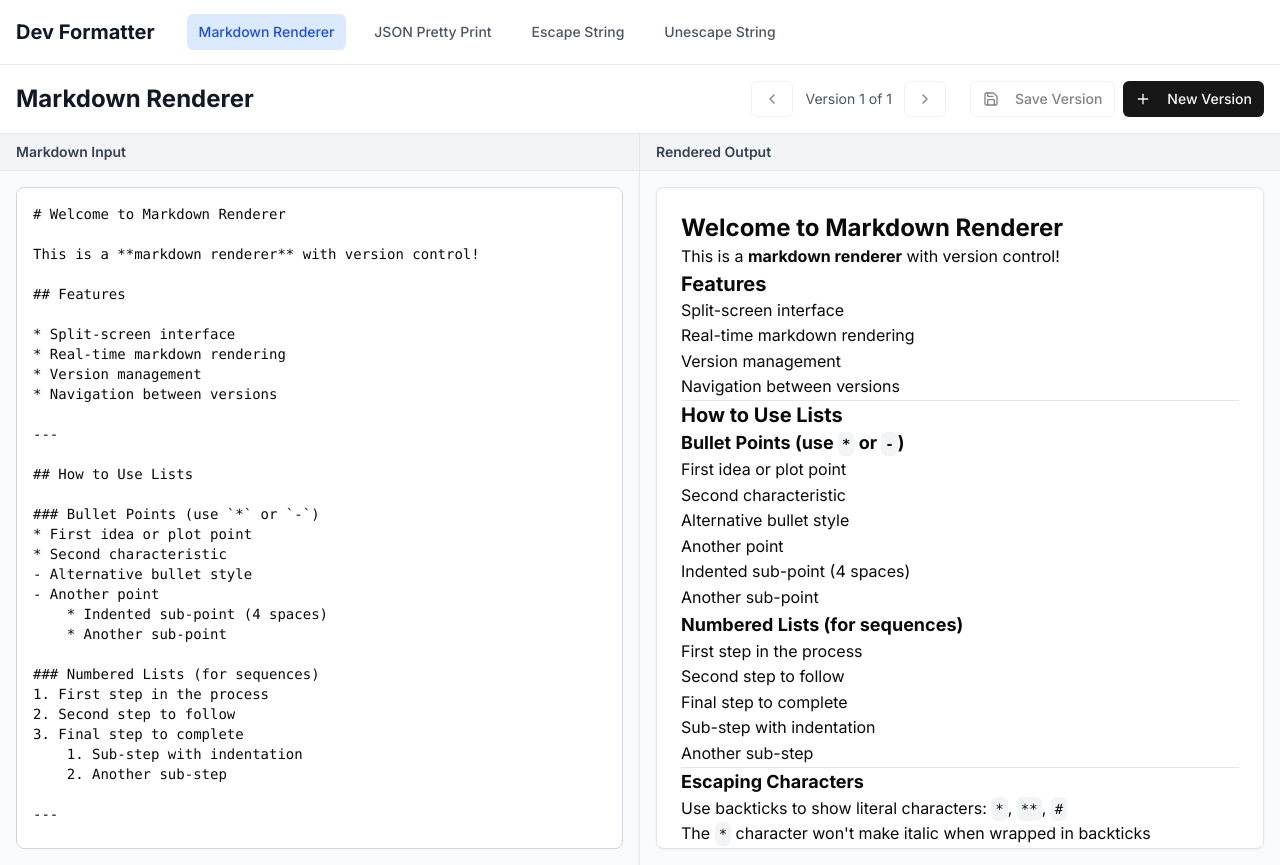
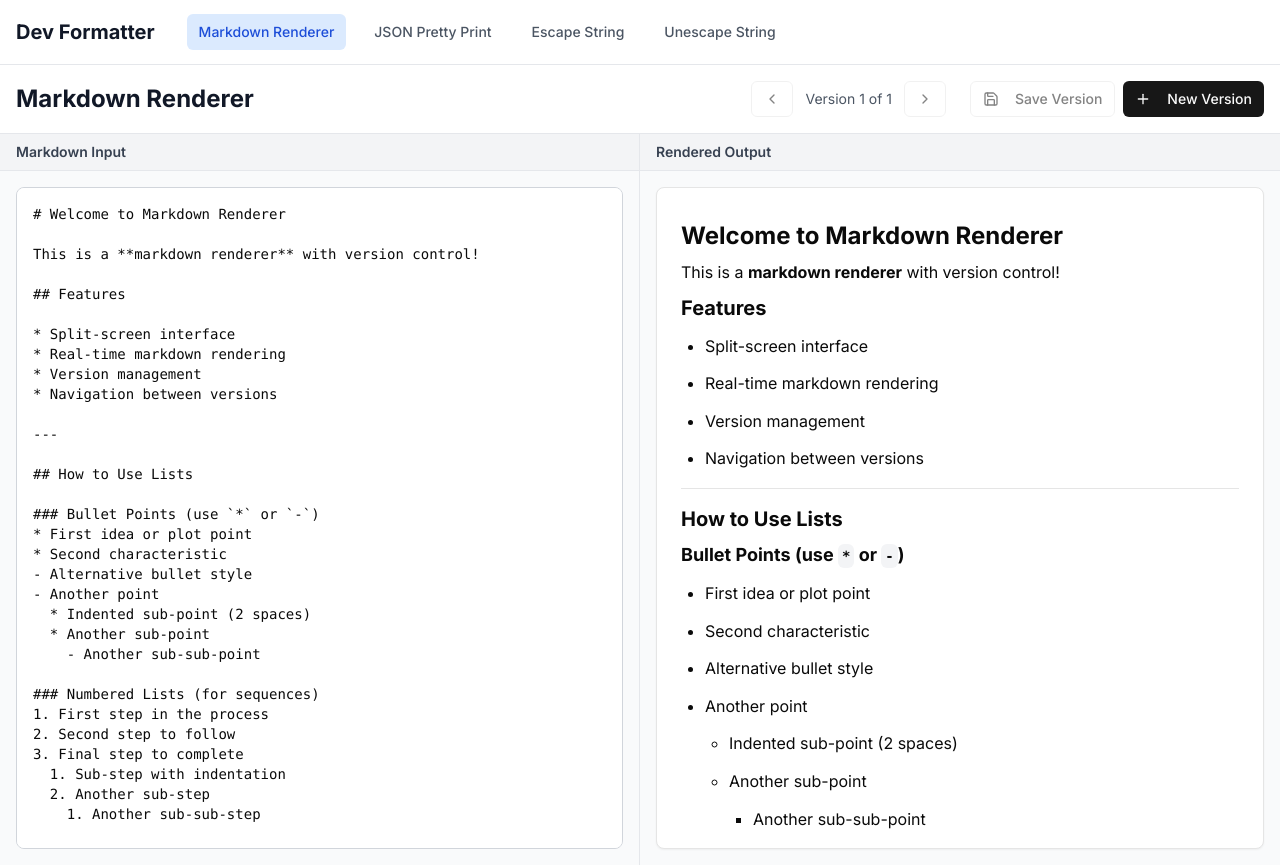
Before and after one commit to prinatarakha/dev-formatter, a Next.js app: page / in a window 1280 px wide. Built offline with nearby package versions, Linux system fonts and the light colour scheme.

Commit message:
fix: markdown formatting for lists and links and margins

```diff
--- a/markdown-renderer.tsx
+++ b/markdown-renderer.tsx
@@ -26,11 +26,11 @@ function parseMarkdown(markdown: string): string {
   })
 
   // Horizontal rules (---)
-  result = result.replace(/^---$/gm, "<hr>")
+  result = result.replace(/^---$/gm, "<hr class='my-4' />")
 
   // Headers
-  result = result.replace(/^### (.*$)/gim, "<h3 class='text-lg font-bold'>$1</h3>")
-  result = result.replace(/^## (.*$)/gim, "<h2 class='text-xl font-bold'>$1</h2>")
+  result = result.replace(/^### (.*$)/gim, "<h3 class='text-lg font-bold mt-1'>$1</h3>")
+  result = result.replace(/^## (.*$)/gim, "<h2 class='text-xl font-bold mt-2'>$1</h2>")
   result = result.replace(/^# (.*$)/gim, "<h1 class='text-2xl font-bold'>$1</h1>")
 
   // Bold and Italic (only if not protected by backticks)
@@ -38,12 +38,13 @@ function parseMarkdown(markdown: string): string {
   result = result.replace(/(?<!\*)\*([^*n]+)\*(?!\*)/g, "<em>$1</em>")
 
   // Links
-  result = result.replace(/\[([^\]]*)\]$$([^)]*)$$/g, '<a href="$2" target="_blank" rel="noopener noreferrer">$1</a>')
+  result = result.replace(/\[([^\]]*)\]\(([^)]*)\)/g, "<a href='$2' target='_blank' rel='noopener noreferrer' class='text-blue-700 hover:text-blue-800 underline'>$1</a>")
 
   // Process lists line by line
   const lines = result.split("\n")
   const processedLines: string[] = []
-  const listStack: Array<{ type: "ul" | "ol"; level: number }> = []
+  const listStack: Array<{ type: "ul" | "ol"; level: number; startNumber?: number }> = []
+  let currentOlNumber = 1
 
   for (let i = 0; i < lines.length; i++) {
     const line = lines[i]
@@ -59,9 +60,9 @@ function parseMarkdown(markdown: string): string {
       continue
     }
 
-    // Count leading spaces for indentation (4 spaces = 1 level)
+    // Count leading spaces for indentation (2 spaces = 1 level)
     const leadingSpaces = line.match(/^(\s*)/)?.[1] || ""
-    const indentLevel = Math.floor(leadingSpaces.length / 4)
+    const indentLevel = Math.floor(leadingSpaces.length / 2)
     const trimmedLine = line.trim()
 
     // Check for numbered list
@@ -72,6 +73,15 @@ function parseMarkdown(markdown: string): string {
     if (numberedMatch || bulletMatch) {
       const content = numberedMatch ? numberedMatch[1] : bulletMatch![1]
       const currentListType: "ul" | "ol" = numberedMatch ? "ol" : "ul"
+
+      // For numbered lists, track the actual number from markdown
+      let actualNumber = 1
+      if (numberedMatch) {
+        const numberMatch = trimmedLine.match(/^(\d+)\./)
+        if (numberMatch) {
+          actualNumber = parseInt(numberMatch[1])
+        }
+      }
 
       // Close lists that are deeper than current level
       while (listStack.length > 0 && listStack[listStack.length - 1].level >= indentLevel) {
@@ -85,8 +95,19 @@ function parseMarkdown(markdown: string): string {
         listStack[listStack.length - 1].level < indentLevel ||
         listStack[listStack.length - 1].type !== currentListType
       ) {
-        processedLines.push(`<${currentListType}>`)
-        listStack.push({ type: currentListType, level: indentLevel })
+        if (currentListType === "ol") {
+          // For ordered lists, use the start attribute to continue numbering
+          const startNumber = numberedMatch ? actualNumber : 1
+          processedLines.push(`<${currentListType} start="${startNumber}">`)
+          listStack.push({ type: currentListType, level: indentLevel, startNumber })
+          currentOlNumber = startNumber + 1
+        } else {
+          processedLines.push(`<${currentListType}>`)
+          listStack.push({ type: currentListType, level: indentLevel })
+        }
+      } else if (currentListType === "ol" && numberedMatch) {
+        // Update the expected next number for continuous numbering
+        currentOlNumber = actualNumber + 1
       }
 
       processedLines.push(`<li>${content}</li>`)
@@ -177,15 +198,17 @@ This is a **markdown renderer** with version control!
 * Second characteristic
 - Alternative bullet style
 - Another point
-    * Indented sub-point (4 spaces)
-    * Another sub-point
+  * Indented sub-point (2 spaces)
+  * Another sub-point
+    - Another sub-sub-point
 
 ### Numbered Lists (for sequences)
 1. First step in the process
 2. Second step to follow
 3. Final step to complete
-    1. Sub-step with indentation
-    2. Another sub-step
+  1. Sub-step with indentation
+  2. Another sub-step
+    1. Another sub-sub-step
 
 ---
 
@@ -343,6 +366,33 @@ function hello() {
                   lineHeight: "1.6",
                 }}
               />
+              <style dangerouslySetInnerHTML={{
+                __html: `
+                  .prose p {
+                    margin-bottom: 0.5rem !important;
+                  }
+                  .prose ul {
+                    list-style-type: disc !important;
+                    padding-left: 1.5rem !important;
+                    margin: 0.75rem 0 !important;
+                  }
+                  .prose ol {
+                    list-style-type: decimal !important;
+                    padding-left: 1.5rem !important;
+                    margin: 0.75rem 0 !important;
+                  }
+                  .prose li {
+                    margin: 0.5rem 0 !important;
+                    display: list-item !important;
+                  }
+                  .prose ul ul {
+                    list-style-type: circle !important;
+                  }
+                  .prose ul ul ul {
+                    list-style-type: square !important;
+                  }
+                `
+              }} />
             </Card>
           </div>
         </div>
```
